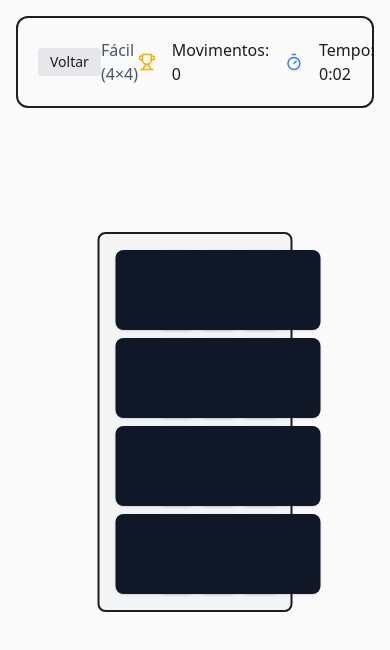
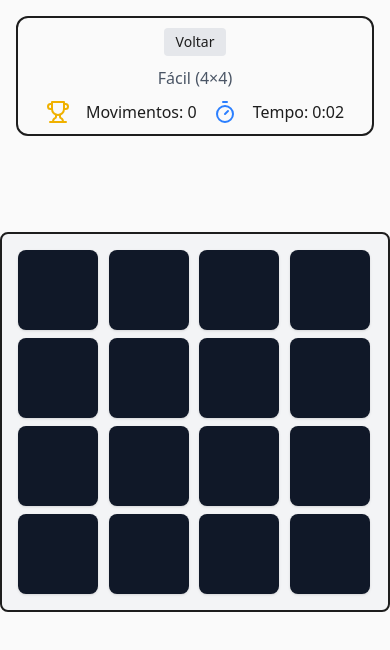
Before and after one commit to josevitor555/memory_game, a React (Vite) app: page / in a window 390 px wide. Both pictures are taken after a click on the button "Iniciar Jogo". Shown: the top 650 px of the page. Built offline with nearby package versions, Linux system fonts and the light colour scheme.

Commit message:
22/03/2025

```diff
--- a/src/App.css
+++ b/src/App.css
@@ -15,6 +15,10 @@
   top: 50%;
   left: 50%;
   transform: translate(-50%, -50%);
+  width: 100%;
+  max-width: 600px;
+  border: 2px solid #1d1d1d;
+
 }
 
 .game {
@@ -25,6 +29,23 @@
   border: 2px solid #1d1d1d;
 }
 
+@media (max-width: 1024px) {
+  .header {
+    flex-direction: column;
+    padding: 10px;
+    row-gap: 10px;
+  }
+
+  .start-screen {
+    width: 100%;
+    max-width: 400px;
+  }
+
+  .game {
+    width: 100%;
+    max-width: 400px;
+  }
+}
 
 body {
   position: relative;
```
